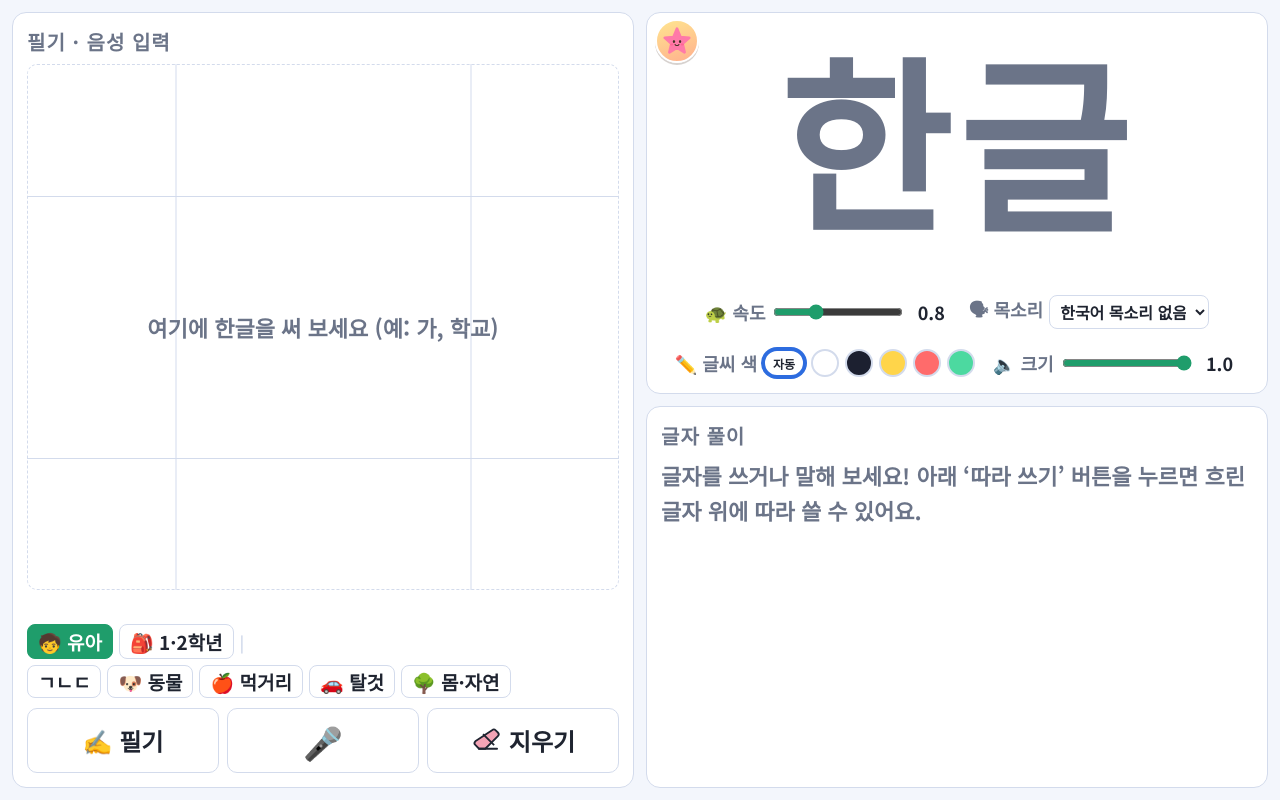
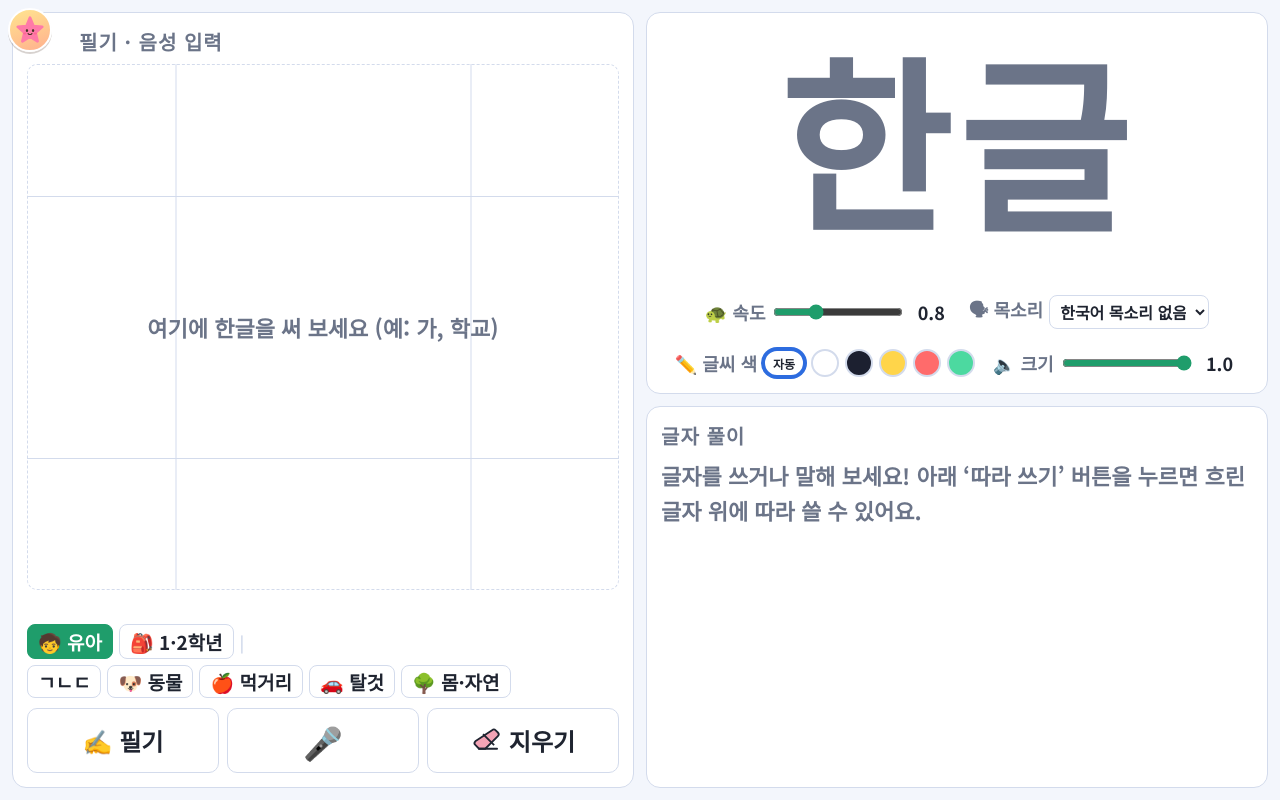
Before and after one commit to arenarun23/hangul, a plain HTML site: page index.html in a window 1280 px wide. Drawn offline with Linux system fonts and the light colour scheme.

Commit message:
AIEDU 복귀 아이콘을 모든 서비스 공통 위치(페이지 왼쪽 위)로 통일
- body 첫 요소로 옮기고 left/top 8px 로 고정, 앱마다 왼쪽 위 자리를 비움
- CLAUDE.md 에 규칙 추가

Co-Authored-By: Claude Sonnet 5.5 <noreply@anthropic.com>
Claude-Session: https://claude.ai/code/session_01SQXGukjVUaLs97cZZ3yT4r

```diff
--- a/index.html
+++ b/index.html
@@ -126,16 +126,17 @@
     .gc{font-size:28px;padding:4px 8px}.gc small{font-size:14px}.gc i{font-size:22px}
     .gchips{gap:6px}
   }
-/* AIEDU 허브로 가는 아이콘(모든 서비스 공통 모양) */
-.aiedu-home{display:inline-flex;align-items:center;justify-content:center;flex:none;width:44px;height:44px;border-radius:50%;background:linear-gradient(160deg,#ffe58f,#ffb08e);border:2px solid #fff;box-shadow:0 2px 0 rgba(74,52,38,.22);text-decoration:none;-webkit-tap-highlight-color:transparent}
+/* AIEDU 허브로 가는 아이콘 — 모든 서비스 공통 모양·위치: 페이지 왼쪽 위(body 첫 요소). 앱마다 이 자리를 비워 둔다 */
+.aiedu-home{position:absolute;left:max(8px,env(safe-area-inset-left,0px));top:max(8px,env(safe-area-inset-top,0px));z-index:1000;display:inline-flex;align-items:center;justify-content:center;width:44px;height:44px;border-radius:50%;background:linear-gradient(160deg,#ffe58f,#ffb08e);border:2px solid #fff;box-shadow:0 2px 0 rgba(74,52,38,.22);text-decoration:none;-webkit-tap-highlight-color:transparent}
 .aiedu-home svg{width:30px;height:30px;display:block}
 .aiedu-home:active{transform:translateY(2px);box-shadow:none}
 .aiedu-home:focus-visible{outline:3px solid #f08a00;outline-offset:2px}
-.panel.hangul{position:relative}
-.panel.hangul .aiedu-home{position:absolute;top:6px;left:8px;z-index:3}
+.left h2{padding-left:52px}
+@media (max-width:600px),(max-height:520px){.left{padding-top:52px}}
 </style>
 </head>
 <body>
+<a class="aiedu-home" href="../" title="AIEDU 처음으로" aria-label="AIEDU 허브로 돌아가기"><svg viewBox="0 0 64 64" aria-hidden="true" focusable="false"><polygon points="32,6 39.2,23.6 58,25.2 43.7,37.6 48.1,56 32,46.2 15.9,56 20.3,37.6 6,25.2 24.8,23.6" fill="#ff7aa8" stroke="#ff7aa8" stroke-width="6" stroke-linejoin="round"/><ellipse cx="25.5" cy="33" rx="2.4" ry="3.2" fill="#4a3426"/><ellipse cx="38.5" cy="33" rx="2.4" ry="3.2" fill="#4a3426"/><ellipse cx="20.5" cy="39.5" rx="3.4" ry="2.1" fill="#ff4f86" opacity=".5"/><ellipse cx="43.5" cy="39.5" rx="3.4" ry="2.1" fill="#ff4f86" opacity=".5"/><path d="M28 39.5q4 4.4 8 0" fill="none" stroke="#4a3426" stroke-width="2.4" stroke-linecap="round"/></svg></a>
 <div class="app">
   <section class="panel left">
     <h2>필기 · 음성 입력</h2>
@@ -150,8 +151,7 @@
   </section>
 
   <section class="panel hangul">
-    <a class="aiedu-home" href="../" title="AIEDU 처음으로" aria-label="AIEDU 허브로 돌아가기"><svg viewBox="0 0 64 64" aria-hidden="true" focusable="false"><polygon points="32,6 39.2,23.6 58,25.2 43.7,37.6 48.1,56 32,46.2 15.9,56 20.3,37.6 6,25.2 24.8,23.6" fill="#ff7aa8" stroke="#ff7aa8" stroke-width="6" stroke-linejoin="round"/><ellipse cx="25.5" cy="33" rx="2.4" ry="3.2" fill="#4a3426"/><ellipse cx="38.5" cy="33" rx="2.4" ry="3.2" fill="#4a3426"/><ellipse cx="20.5" cy="39.5" rx="3.4" ry="2.1" fill="#ff4f86" opacity=".5"/><ellipse cx="43.5" cy="39.5" rx="3.4" ry="2.1" fill="#ff4f86" opacity=".5"/><path d="M28 39.5q4 4.4 8 0" fill="none" stroke="#4a3426" stroke-width="2.4" stroke-linecap="round"/></svg></a>
-    <div class="hrow"><div id="big" class="placeholder">한글</div><div id="pic"></div></div>
+        <div class="hrow"><div id="big" class="placeholder">한글</div><div id="pic"></div></div>
     <div id="reading"></div>
     <div id="stars" title="잘 쓴 횟수"></div>
     <div id="listen">🔊 글자를 누르면 읽어줘요</div>
```
Also changed, not shown: 1 other file.
